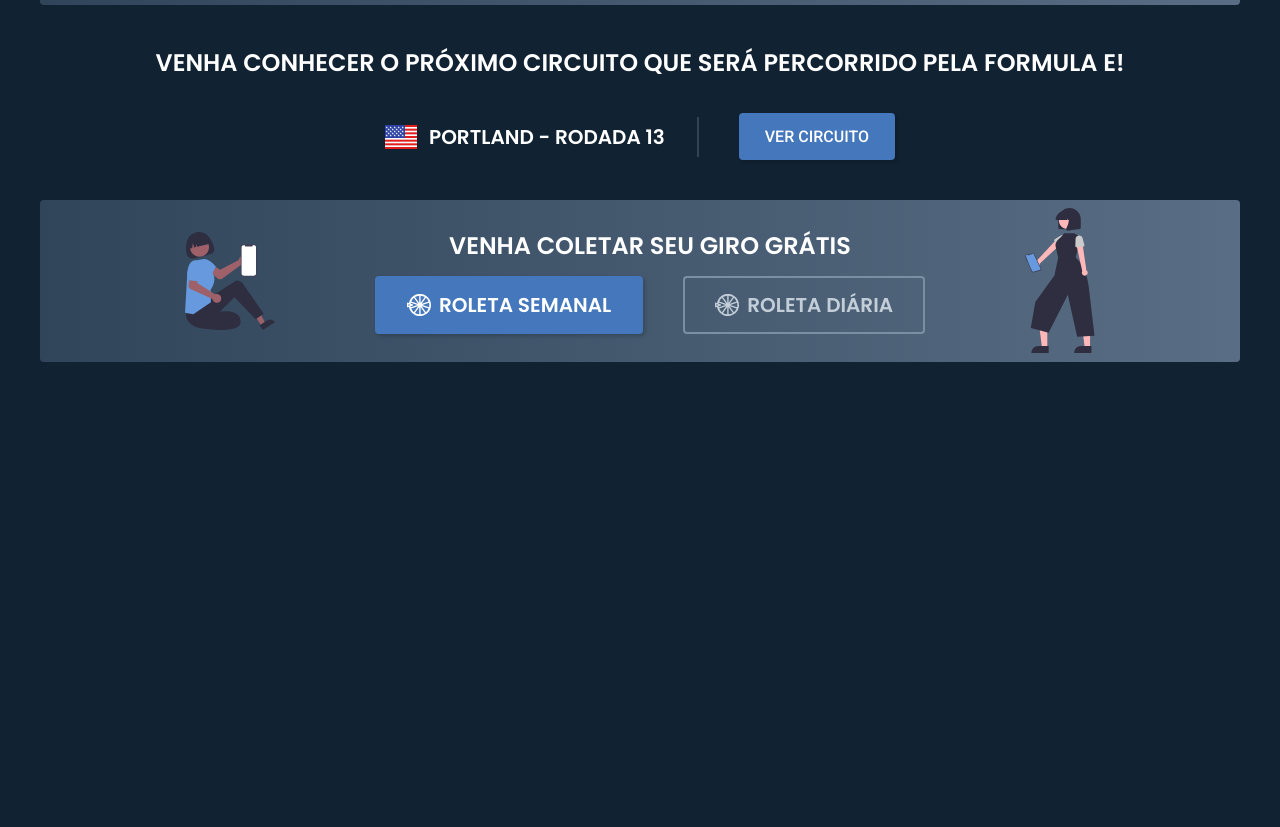
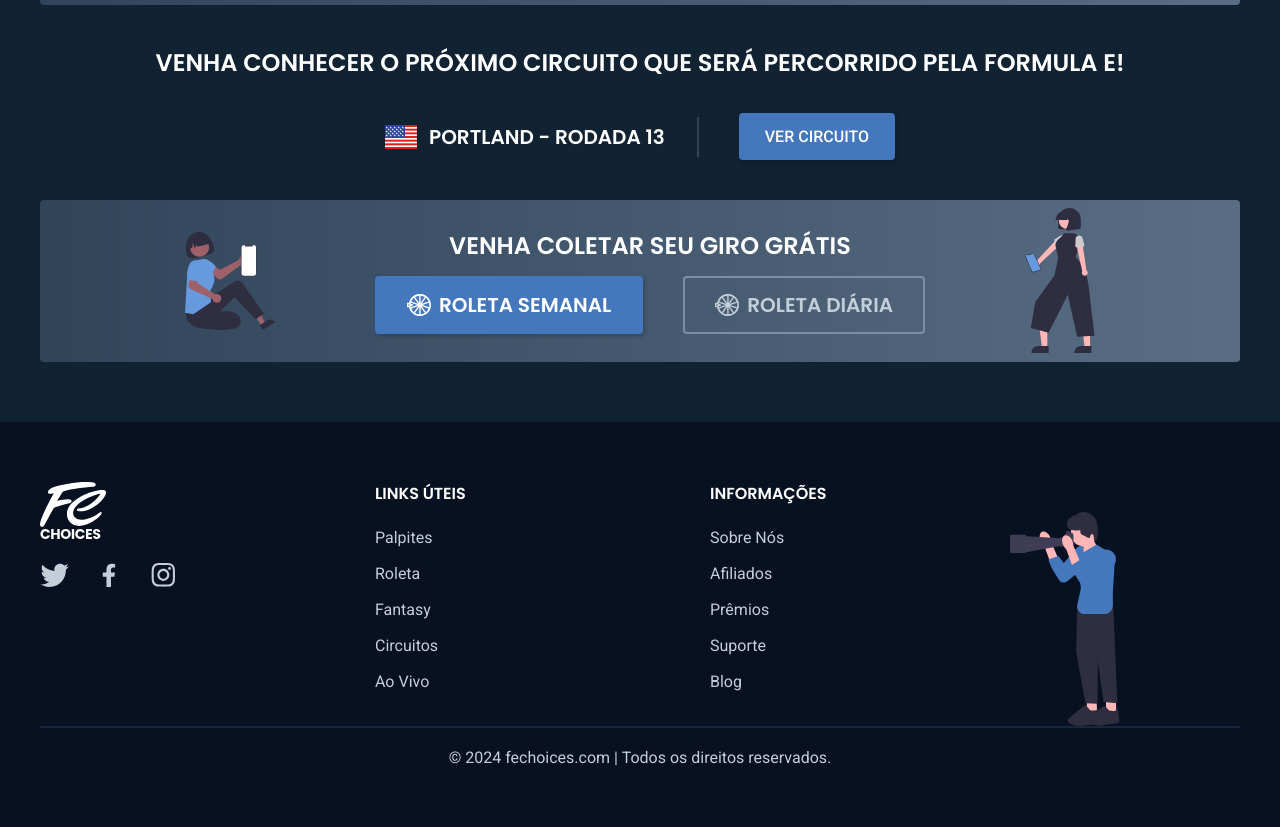
Before and after one commit to vitormusolino/FE-Choices, a plain HTML site: page index.html in a window 1280 px wide. Shown: the part 1109-1936 px from the top of the page. Before the commit the page ends 1471 px from the top, so only its background shows below. Drawn offline with Linux system fonts and the light colour scheme.

Commit message:
Desenvolvimento do footer

```diff
--- a/css/style.css
+++ b/css/style.css
@@ -331,10 +331,11 @@ body {
 
 .main {
   position: relative;
-  top: 120px;
+  top: 100px;
   display: grid;
-  grid-template-columns: 1fr 1fr;
+  grid-template-columns: repeat(2, 1fr);
   gap: 40px;
+  padding: 20px 0px;
 }
 
 /*************************************** CARD CADASTRO ***************************************/
@@ -530,6 +531,97 @@ body {
   background-image: url(../imgs/icons/icon-roleta-2.svg);
 }
 
+/*************************************** FOOTER ***************************************/
+
+.footer-bg {
+  background: var(--cor-10);
+  margin-top: 140px;
+  padding: 60px 0px;
+}
+
+.footer {
+  position: relative;
+  display: flex;
+  flex-direction: column;
+  gap: 32px;
+}
+
+.footer-conteudo {
+  display: grid;
+  grid-template-columns: repeat(4, 1fr);
+  gap: 140px;
+}
+
+.redes {
+  display: flex;
+  gap: 24px;
+  margin-top: 20px;
+}
+
+.redes li a img {
+  height: 24px;
+}
+
+.redes li a img:nth-child(1) {
+  width: 30px;
+}
+
+.redes li a img:nth-child(2) {
+  width: 12px;
+}
+
+.redes li a img:nth-child(3) {
+  width: 24px;
+}
+
+.link-footer {
+  display: flex;
+  flex-direction: column;
+  gap: 20px;
+  h3 {
+    color: var(--cor-w);
+    font: 600 1rem/1.5 var(--fonte-primaria);
+    text-transform: uppercase;
+  }
+}
+
+.link-footer ul {
+  display: flex;
+  flex-direction: column;
+  gap: 12px;
+}
+
+.link-footer ul li a {
+  color: var(--cor-2);
+  font: 400 1rem/1.5 var(--fonte-secundaria);
+}
+
+.footer-img img {
+  position: absolute;
+  right: 120px;
+  bottom: 40px;
+  width: 110px;
+}
+
+.footer-copy {
+  display: flex;
+  flex-direction: column;
+  align-items: center;
+  p {
+    color: var(--cor-2);
+    margin-top: 20px;
+    text-align: center;
+  }
+}
+
+.footer-copy::before {
+  content: '';
+  display: inline-block;
+  width: 100%;
+  height: 2px;
+  background: var(--cor-8);
+}
+
 /*************************************** MEDIA QUERIES ***************************************/
 
 @media (max-width: 1600px) {
@@ -578,6 +670,13 @@ body {
   }
   .giro-gratis-conteudo div a {
     font: 600 1rem/1.2 var(--fonte-primaria)
+  }
+  .footer-conteudo {
+    grid-template-columns: repeat(3, 1fr);
+    gap: 60px;
+  }
+  .footer-img {
+    display: none;
   }
 }
 
@@ -634,3 +733,19 @@ body {
     display: none;
   }
 }
+
+@media (max-width: 600px) {
+  .footer-conteudo {
+    grid-template-columns: 1fr;
+    justify-content: center;
+    gap: 60px;
+  }
+  .logo-redes {
+    display: flex;
+    flex-direction: column;
+    align-items: center;
+  }
+  .link-footer {
+    text-align: center;
+  }
+}
--- a/index.html
+++ b/index.html
@@ -10,6 +10,7 @@
   <link rel="stylesheet" href="./css/style.css">
 </head>
 <body>
+  <!------------------------------------ HEADER ------------------------------------>
   <header class="header">
     <div class="header-logo-menu">
       <img id="menu" class="menu" src="./imgs/icons/menu.svg" alt="menu hamburguer" onclick="clickMenu()">
@@ -27,7 +28,7 @@
       </div>
     </div>
   </header>
-
+  <!------------------------------------ ASIDE ------------------------------------>
   <aside class="aside" id="aside">
     <a class="link-obter" href="./index.html">Ganhe 20</a>
     <nav>
@@ -36,8 +37,8 @@
         <li><a href="./palpites.html">Palpites</a></li>
         <li><a href="./roleta.html">Roleta</a></li>
         <li><a href="./fantasy.html">Fantasy</a></li>
+        <li><a href="./circuitos.html">Circuitos</a></li>
         <li><a href="./aovivo.html">Ao Vivo</a></li>
-        <li><a href="./circuitos.html">Circuitos</a></li>
       </ul>
     </nav>
     <nav>
@@ -50,8 +51,9 @@
       </ul>
     </nav>
   </aside>
-
+  <!------------------------------------ MAIN ------------------------------------>
   <main class="main container">
+    <!------------------------------------ CARD CADASTRO ------------------------------------>
     <section class="cadastro bg-card">
       <div class="cadastro-conteudo card-conteudo">
         <h2>Bem vindo ao FE Choices</h2>
@@ -70,7 +72,7 @@
         <img src="./imgs/ilustracoes/bem-vindo.svg" alt="Dois homens com um carro esportivo">
       </div>
     </section>
-
+    <!------------------------------------ CARD PONTOS ------------------------------------>
     <section class="ganhar-pontos bg-card">
       <div class="ganhar-pontos-conteudo card-conteudo">
         <h2>Ganhe mais pontos!</h2>
@@ -81,7 +83,7 @@
         <img src="./imgs/ilustracoes/ganhe-pontos.svg" alt="Três pessoas sentadas com café na mão.">
       </div>
     </section>
-
+    <!------------------------------------ CARD PREMIOS ------------------------------------>
     <section class="resgate-premios bg-card">
       <div class="resgate-premios-conteudo card-conteudo">
         <h2>Resgate prêmios!</h2>
@@ -92,7 +94,7 @@
         <img src="./imgs/ilustracoes/resgate-premios.svg" alt="Pessoa em pé do lado de um pacote de presente">
       </div>
     </section>
-
+    <!------------------------------------ CARD CIRCUITO ------------------------------------>
     <section class="proximo-circuito">
       <h2>Venha conhecer o próximo circuito que será percorrido pela formula e!</h2>
       <div class="proximo-circuito-conteudo">
@@ -103,7 +105,7 @@
         <a class="card-btn" href="./circuitos">Ver Circuito</a>
       </div>
     </section>
-
+    <!------------------------------------ CARD ROLETA ------------------------------------>
    <section class="giro-gratis bg-card">
     <img src="./imgs/ilustracoes/giro-1.svg" alt="Pessoa sentada mexendo no celular.">
     <div class="giro-gratis-conteudo">
@@ -117,6 +119,47 @@
    </section>
 
   </main>
+  <!------------------------------------ FOOTER ------------------------------------>
+  <footer class="footer-bg">
+    <div class="footer container">
+      <div class="footer-conteudo">
+        <div class="logo-redes">
+          <a href="./index.html"><img src="./imgs/logo.svg" alt="FE Choices"></a>
+          <ul class="redes">
+            <li><a href="https://x.com/home"><img src="./imgs/icons/twitter.svg" alt="Twitter"></a></li>
+            <li><a href="https://www.facebook.com/"><img src="./imgs/icons/facebook.svg" alt="Facebook"></a></li>
+            <li><a href="https://www.instagram.com/"><img src="./imgs/icons/instagram.svg" alt="Instagram"></a></li>
+          </ul>
+        </div>
+        <nav class="link-footer">
+          <h3>Links úteis</h3>
+          <ul>
+            <li><a href="./palpites">Palpites</a></li>
+            <li><a href="./roleta">Roleta</a></li>
+            <li><a href="./fantasy">Fantasy</a></li>
+            <li><a href="./circuitos">Circuitos</a></li>
+            <li><a href="./aovivo">Ao Vivo</a></li>
+          </ul>
+        </nav>
+        <nav class="link-footer">
+          <h3>Informações</h3>
+          <ul>
+            <li><a href="./palpites">Sobre Nós</a></li>
+            <li><a href="./afiliados">Afiliados</a></li>
+            <li><a href="./premios">Prêmios</a></li>
+            <li><a href="./suporte">Suporte</a></li>
+            <li><a href="./blog">Blog</a></li>
+          </ul>
+        </nav>
+        <div class="footer-img">
+          <img src="./imgs/ilustracoes/footer.svg" alt="Pessoa em pé olhando por um binóculo">
+        </div>
+      </div>
+      <div class="footer-copy">
+        <p>&copy; 2024 fechoices.com | Todos os direitos reservados.</p>
+      </div>
+    </div>
+  </footer>
   <script src="./js/script.js"></script>
 </body>
 </html>
```
Also changed, not shown: imgs/icons/facebook.svg (added), imgs/icons/instagram.svg (added), imgs/icons/twitter.svg (added), imgs/ilustracoes/footer.svg (added).
